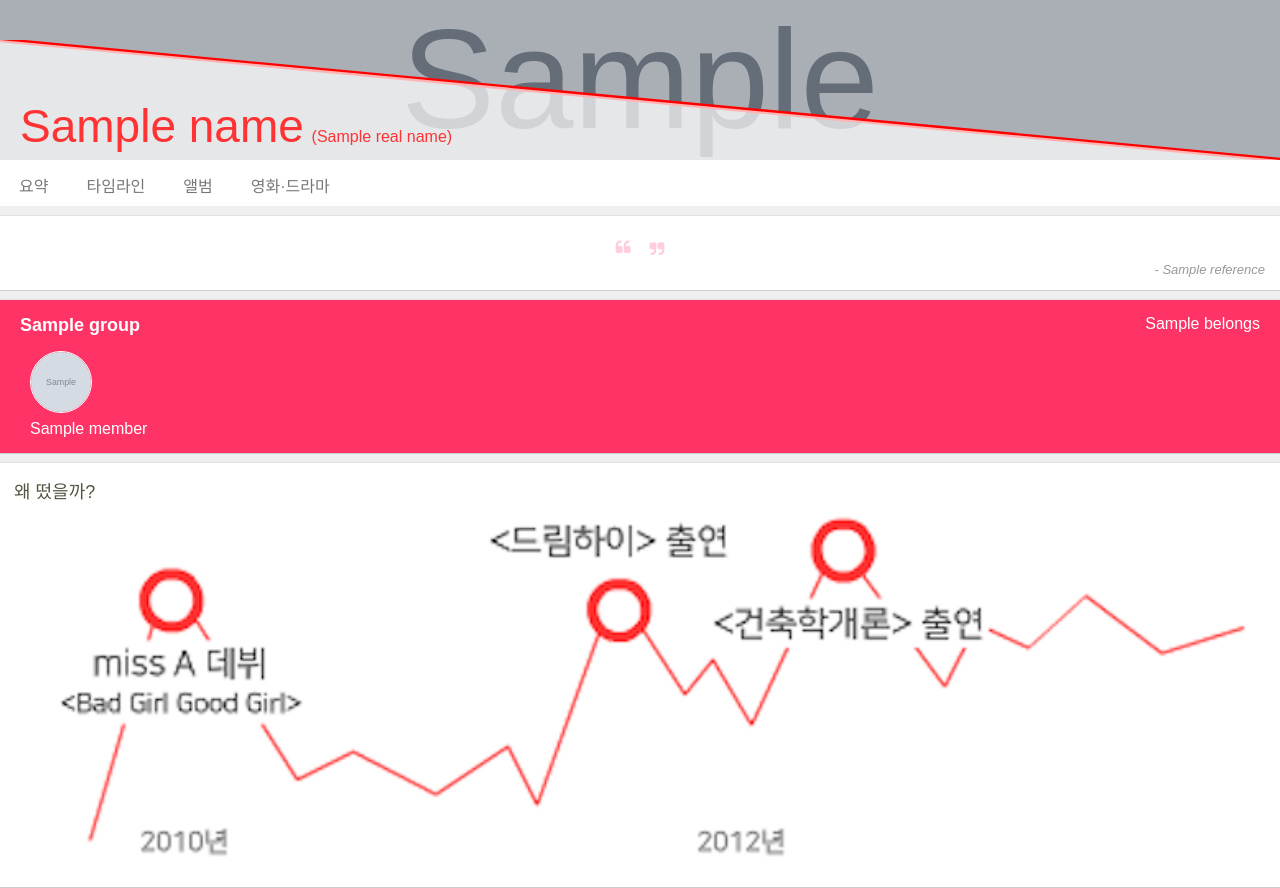
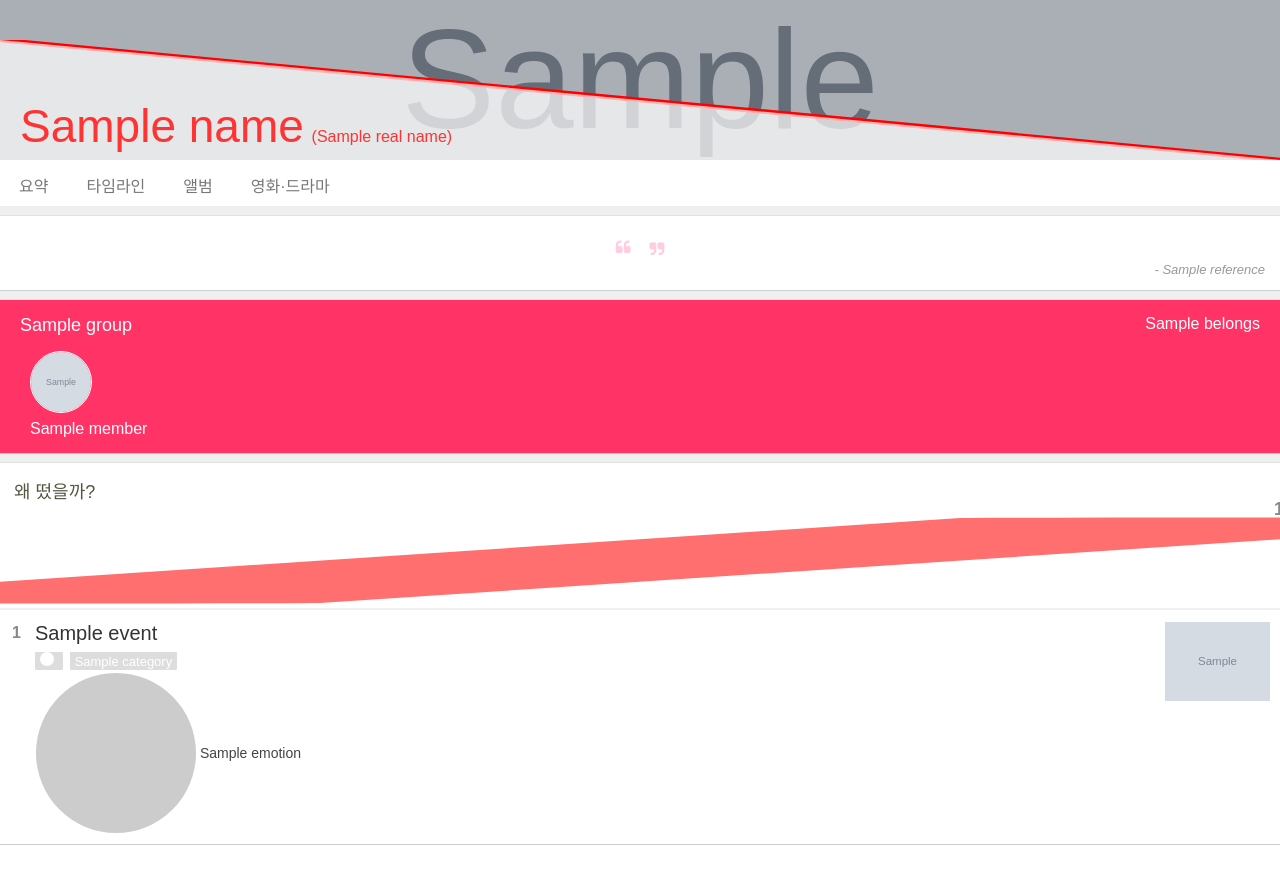
Before and after one commit to memento7/service-frontend, a Python web app: template template/people_magazine/summary.html in a window 1280 px wide. After the commit the page ends 845 px from the top, so only its background shows below. Run offline with Jinja, Linux system fonts and the light colour scheme; the template is opened without the code that fills it: most values are stand-ins (such as "Sample title", 1, 10 or a date in 2020); grey boxes marked "Sample" are stand-in pictures; some libraries are stand-ins or nearby versions.

Commit message:
make trends-section to people-magazine

```diff
--- a/static/css/components.css
+++ b/static/css/components.css
@@ -33,6 +33,13 @@
 .label.issue-rank.a-rank > i{ color: rgb(255, 102, 0) }
 .label.issue-rank.b-rank{ background-color: rgba(0, 204, 153, .7) }
 .label.issue-rank.b-rank > i{ color: rgb(0, 204, 153) }
+
+.label.event-category{ color: white }
+.label.event-category.category-a{ background-color: rgba(255, 51, 51, .7) }
+.label.event-category.category-b{ background-color: rgba(102, 102, 204, .7) }
+.label.event-category.category-c{ background-color: rgba(18, 239, 102, .7) }
+.label.event-category.category-d{ background-color: rgba(255, 153, 0, .7) }
+.label.event-category.category-e{ background-color: rgba(0, 102, 102, .7) }
 
 
 .emotion-bubbles .emotion{
--- a/static/css/event_magazine.css
+++ b/static/css/event_magazine.css
@@ -77,7 +77,7 @@ section#issue-rank svg path{
 	stroke-linejoin: round;
 	stroke-linecap: round;
 }
-section#issue-rank svg path.mask{ stroke: #bbb }
+section#issue-rank svg path.rest{ stroke: #bbb }
 
 section#issue-rank .issue-rank{ display: inline-block; margin: 3px 0 0 2px }
 
--- a/static/css/people_magazine.css
+++ b/static/css/people_magazine.css
@@ -71,12 +71,14 @@ section#in-one-word .reference{
 section#singer-group{
 	padding: 15px 20px;
 	background-color: #ff3366;
+	font-weight: 300;
 }
 section#singer-group .title{ color: white }
 
 section#singer-group h4.group-title{
 	margin: 0;
 	font-size: 18px;
+	font-weight: 300;
 }
 
 section#singer-group ul.member{
@@ -98,8 +100,69 @@ section#singer-group ul li > div{
 	margin-top: 7px;
 	text-align: center;
 	color: white;
+	font-weight: 300;
 }
 
+
+section#people-trend{
+	padding-bottom: 0;
+}
+
+section#people-trend .content{
+	position: relative;
+	padding: 0;
+}
+
+section#people-trend svg path{
+	fill: rgba(255, 51, 51, 0.1);
+	stroke: rgb(255, 51, 51);
+	stroke-opacity: .7;
+	stroke-width: 1;
+	stroke-linecap: round;
+	stroke-linejoin: round;
+}
+
+/*section#people-trend .overlay .circle{
+	position: absolute;
+	width: 10px;
+	height: 10px;
+	border: 4px solid #ccc;
+	border-radius: 50%;
+	margin-left: -6px;
+	margin-top: -6px;
+}
+section#people-trend .overlay .line{
+	position: absolute;
+	width: 4px;
+}*/
+
+section#people-trend .overlay .number{
+	display: inline-block;
+	position: absolute;
+
+	margin-left: -6px;
+	margin-top: -19px;
+	font-weight: bolder;
+	font-size: 18px;
+}
+section#people-trend .events{
+	position: relative;
+	background-color: #f0f0f0;
+	padding-top: 2px;
+}
+
+section#people-trend .events .number{
+	position: absolute;
+	margin: 14px 0 0 12px;
+	font-weight: bold;
+}
+
+section#people-trend .events .event-tile{
+	margin-bottom: 4px;
+	padding: 12px 15px 6px;
+	padding-left: 35px;
+	background-color: white;
+}
 
 
 section#timeline{
--- a/template/event_magazine/summary.html
+++ b/template/event_magazine/summary.html
@@ -59,10 +59,12 @@
 					<svg xmlns="http://www.w3.org/2000/svg" version="1.1" width="90" height="50" class="{{ r.rank | lower }}-rank">
 						{% set pos = range_svg_pos(0.9, 38, 45, 45) %}
 						<path d="M {{ pos }}
-								A 38, 38, 0, 0, 0, 7, 45" />
+								A 38, 38, 0, 0, 0, 7, 45" class="pos" />
 
 						<path d="M {{ pos }}
-							A 38, 38, 0, 0, 1, 83, 45" class="mask" />
+							A 38, 38, 0, 0, 1, 83, 45" class="rest" />
+
+						</svg>
 					</svg>
 				</div>
 				<div>
--- a/template/macros/event_tile.html
+++ b/template/macros/event_tile.html
@@ -1,10 +1,11 @@
-{% macro event_tile(event) -%}
+{% macro event_tile(event, show_label=True) -%}
 <div class="event-tile clearfix">
 	<div class="fl" style="width: calc(100% - 111px)">
 		<h4>
 			<a href="/event/{{ event.id }}">{{ event.title }}</a>
 		</h4>
 
+		{% if show_label %}
 		<div>
 			{% set r = issue_rank(event.issue_score) %}
 			<span class="label issue-rank {{ r.rank | lower }}-rank">
@@ -12,8 +13,10 @@
 				<span>{{ r.label }}</span>
 			</span>
 
-			<span class="label">{{ event.type }}</span>
+			<span class="label event-category category-{{ event_category_id(event.category) }}">{{ event.category }}</span>
 		</div>
+		{% endif %}
+
 		<div class="emotion-bubbles">
 			{% for emotion in event.emotions %}
 				<span class="emotion">
--- a/template/people_magazine/summary.html
+++ b/template/people_magazine/summary.html
@@ -1,5 +1,5 @@
 {% extends "/layouts/people_magazine.html" %}
-
+{% import "/macros/event_tile.html" as event_tile %}
 
 {% block head %}
 	{{ super() }}
@@ -47,7 +47,35 @@
 	<section id="people-trend" class="common-tile">
 		<h3>왜 떴을까?</h3>
 		<div class="content">
-			<img src="/images/trend_sample.png" width="100%">
+			<!-- <img src="/images/trend_sample.png" width="100%"> -->
+
+			<svg xmlns="http://www.w3.org/2000/svg" version="1.1" width="100%" height="100" viewBox="0 0 {{ trend_graph | length * 2 }} 100" preserveAspectRatio="none">
+				<path d="M 0, 95
+				{% for d in trend_graph %} L {{ 2 * loop.index }}, {{ 95 - d.value }} {% endfor %}
+				" />
+			</svg>
+			<div class="overlay">
+			{% for event in top_trends %}
+
+				<span class="number" style="
+					left: {{ event.graph_data.index / (trend_graph | length) * 100 }}%;
+					top: {{ 95 - event.graph_data.value }}px;
+					color: {{ event.color }};
+				">{{ circular_number(loop.index) }}</span>
+
+			{% endfor %}
+			</div>
+
+
+			<div class="events">
+			{% for event in top_trends %}
+				<span class="number" style="color: {{ event.color }}">
+					{{ circular_number(loop.index) }}
+				</span>
+
+				{{ event_tile.event_tile(event, True) }}
+			{% endfor %}
+			</div>
 		</div>
 	</section>
 
```
Also changed, not shown: globals.py (+14 -1 lines), views/event.py (+17 -7 lines), views/people.py (+82 -13 lines).
